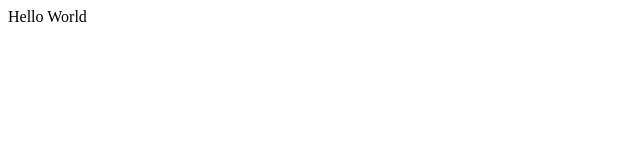
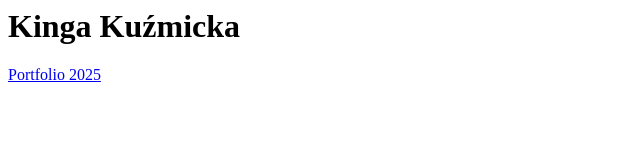
Before and after one commit to KuzKusz/kuzkusz.github.io, a plain HTML site: page index.html in a window 1280 px wide. Shown: the whole page, without its empty margins (0-640 px from the left). Drawn offline with Linux system fonts and the light colour scheme.

Commit message:
Update index.html

```diff
--- a/index.html
+++ b/index.html
@@ -1 +1,3 @@
-<p>Hello World</p>
+<h1>Kinga Kuźmicka</h1>
+
+<a href='/portfolio.pdf'>Portfolio 2025</a>
```
